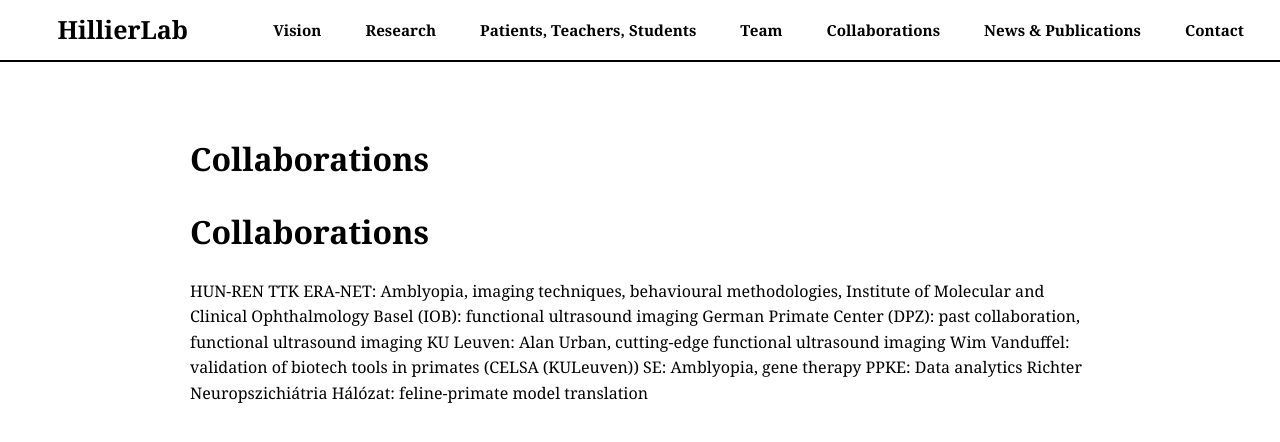
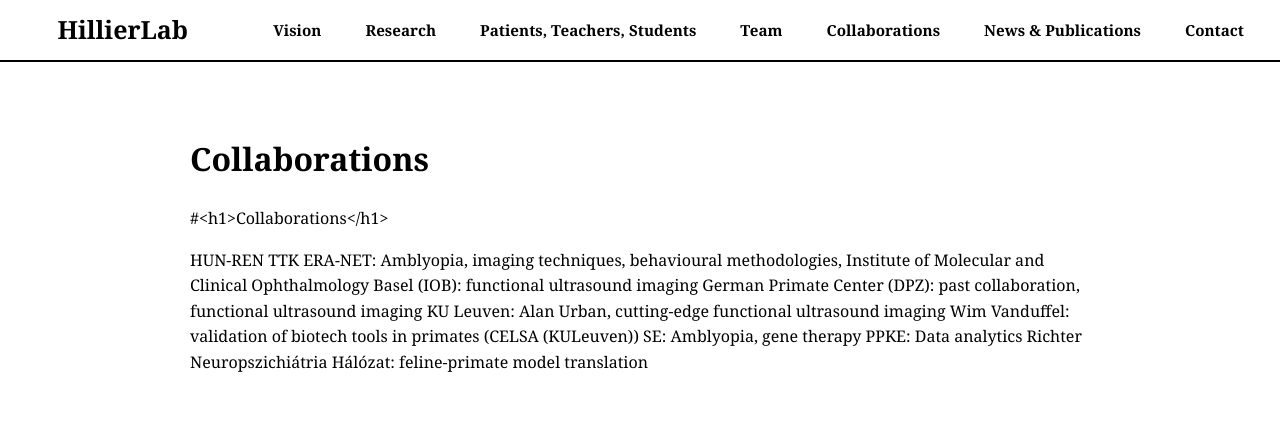
Before and after one commit to dzsano/rottenbillerdavid.github.io, a Jekyll site: the page built from collaborations.md, in a window 1280 px wide. Shown: the top 442 px of the page. Built offline with Jekyll 4.4.1, drawn with Linux system fonts in a browser that asks for light colours.

```diff
--- a/collaborations.md
+++ b/collaborations.md
@@ -2,7 +2,7 @@
 layout: page
 title: Collaborations
 ---
-<h1>Collaborations</h1>
+#<h1>Collaborations</h1>
 <p>HUN-REN TTK
 ERA-NET: Amblyopia, imaging techniques, behavioural methodologies,
 Institute of Molecular and Clinical Ophthalmology Basel (IOB): functional ultrasound imaging
```
